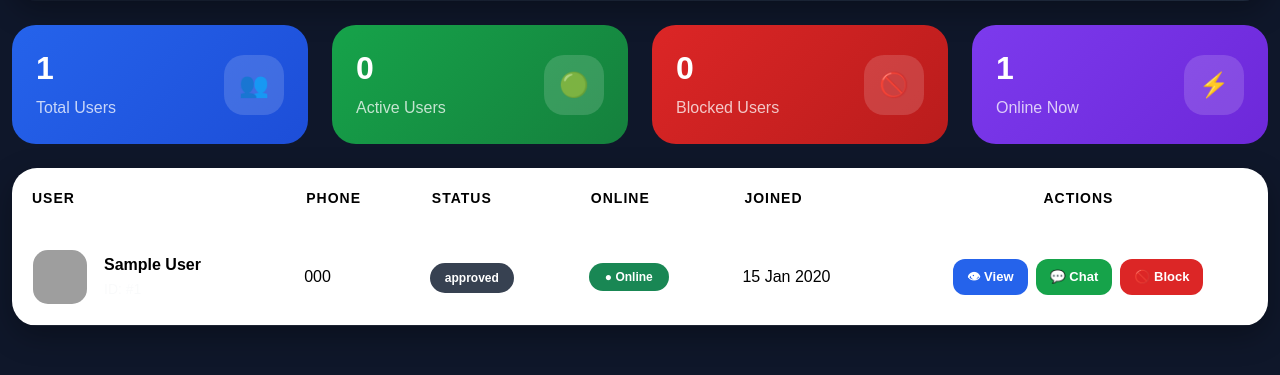
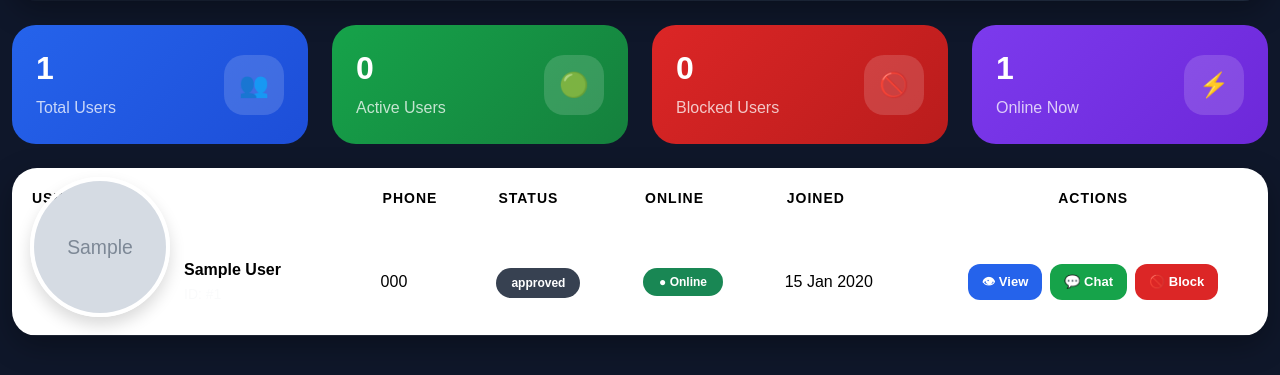
Before and after one commit to shipufalia-jpg/S.F, a Flask app: template templates/super_admin/users.html in a window 1280 px wide. Shown: the part 153-528 px from the top of the page. Run offline with Flask 3, Linux system fonts and the light colour scheme; tables that the repository leaves empty hold one stand-in row (values such as "Sample post"); the template is opened without the code that fills it: values that come from a table or form of the project are taken from there, most other values are stand-ins (such as "Sample title", 1, 10 or a date in 2020); grey boxes marked "Sample" are stand-in pictures; some libraries are stand-ins or nearby versions; grey boxes are pictures that could not be loaded.

Commit message:
Update users.html

```diff
--- a/templates/super_admin/users.html
+++ b/templates/super_admin/users.html
@@ -387,9 +387,10 @@ body{
 
                             <div class="user-profile">
 
-                                <img src="{% if user.profile and user.profile.image %}{{ user.profile.image }}{% else %}/static/default.png{% endif %}"
-                                     onerror="this.src='/static/default.png'"
-                                     class="user-avatar">
+                                <img src="{{ profile_image if profile_image else '/static/default.png' }}"
+                                      onerror="this.src='/static/default.png'"
+                                      class="rounded-circle border border-4 border-white shadow"
+                                      style="width:140px;height:140px;object-fit:cover;margin-top:-70px;">
 
                                 <div>
 
```
